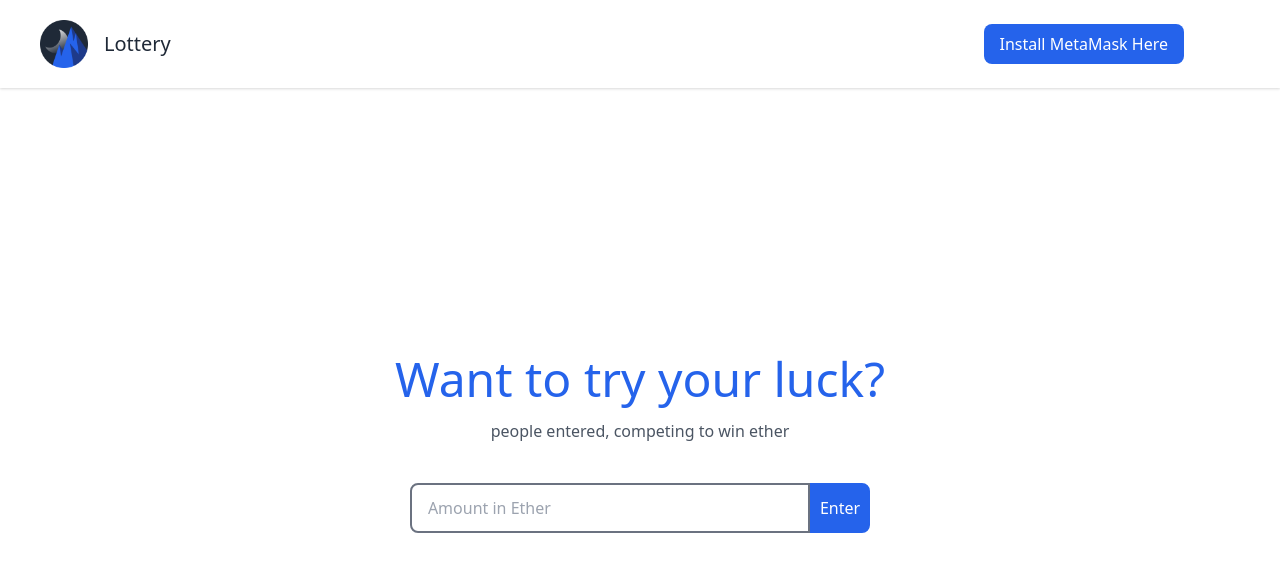
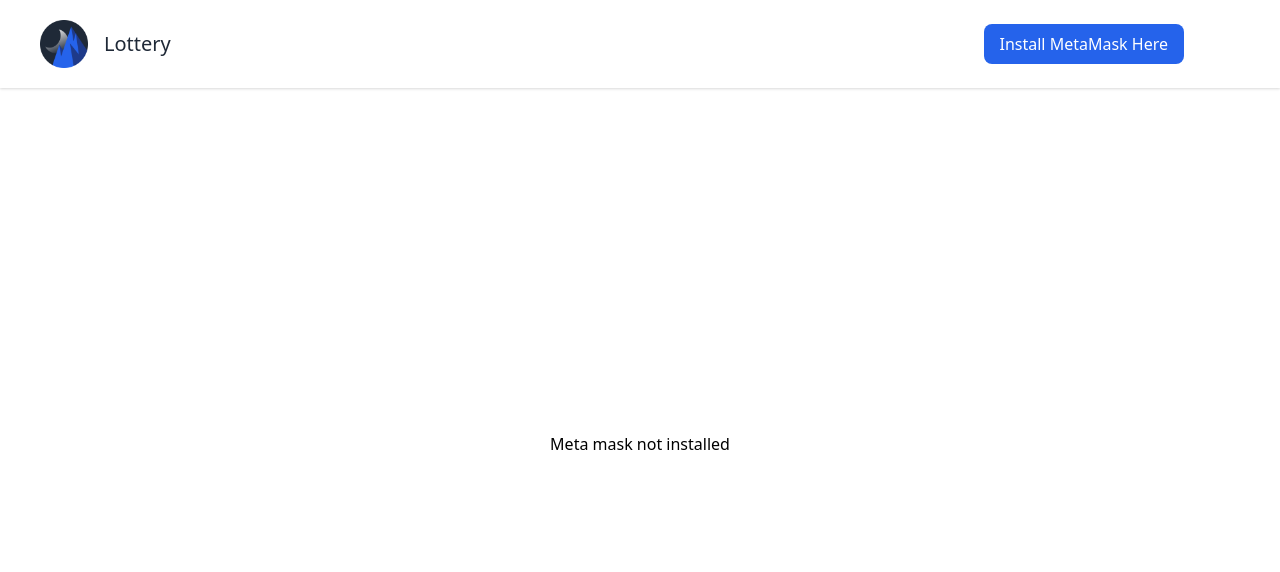
Before and after one commit to HollandPleskac/Decentralized-Lottery, a Next.js app: page / in a window 1280 px wide. Shown: the top 572 px of the page. Built offline with nearby package versions, Linux system fonts and the light colour scheme.

Commit message:
content outlines

```diff
--- a/pages/index.js
+++ b/pages/index.js
@@ -14,10 +14,6 @@ const HomePage = () => {
   const [manager, setManager] = useState(null)
   const [players, setPlayers] = useState(null)
   const [totalEther, setTotalEther] = useState(null)
-
-  const [enteredEther, setEnteredEther] = useState('')
-  const [feedback, setFeedback] = useState('')
-  const [loading, setLoading] = useState(false)
 
   useEffect(async () => {
     console.log(ctx.web3)
@@ -38,6 +34,38 @@ const HomePage = () => {
     }
   }, [ctx.web3])
 
+
+
+  return (
+    <div className='flex flex-col h-screen' >
+      <div className='flex justify-between items-center py-5 px-10 bg-white shadow'>
+        <div className='flex items-center' >
+          <img src="/mountain-logo.png" alt="Logo" width='48' />
+          <h1 className='text-gray-800 text-xl pl-4' >Lottery</h1>
+        </div>
+        <div className='flex' >
+          <MetaMaskBtn />
+          <PickWinnerBtn accounts={ctx.accounts} manager={manager} contract={contract} />
+        </div>
+      </div>
+      <div className='flex-grow flex flex-col justify-center items-center' >
+        {ctx.connection === 'CONNECTED' && <ConnectedContent players={players} totalEther={totalEther} contract={contract} />}
+        {ctx.connection === 'DISCONNECTED' && <DisconnectedContent />}
+        {ctx.connection === 'NOT INSTALLED' && <MetaMaskNotInstalledContent />}
+      </div>
+
+    </div>
+  )
+}
+
+
+const ConnectedContent = ({ players, totalEther, contract }) => {
+  const ctx = useContext(Web3Context)
+
+  const [enteredEther, setEnteredEther] = useState('')
+  const [feedback, setFeedback] = useState('')
+  const [loading, setLoading] = useState(false)
+
   const enterLotteryHandler = async () => {
     const accounts = ctx.accounts
     setLoading(true)
@@ -55,18 +83,7 @@ const HomePage = () => {
   }
 
   return (
-    <div className='flex flex-col h-screen' >
-      <div className='flex justify-between items-center py-5 px-10 bg-white shadow'>
-        <div className='flex items-center' >
-          <img src="/mountain-logo.png" alt="Logo" width='48' />
-          <h1 className='text-gray-800 text-xl pl-4' >Lottery</h1>
-        </div>
-        <div className='flex' >
-          <MetaMaskBtn />
-          <PickWinnerBtn accounts={ctx.accounts} manager={manager} contract={contract} />
-        </div>
-      </div>
-      <div className='flex-grow flex flex-col justify-center items-center' >
+    <>
       <p className='text-gray-600 text-sm mb-2' >&nbsp;</p>
       <h1 className='text-5xl text-blue-600 ' >Want to try your luck?</h1>
       <p className='mt-4 text-gray-600' >{players && players.length} people entered, competing to win {totalEther} ether</p>
@@ -79,11 +96,23 @@ const HomePage = () => {
           ? <p className='text-gray-600 text-sm mt-2' >&nbsp;</p>
           : <p className='text-gray-600 text-sm mt-2' >{feedback}</p>
       }
-      </div>
-
-    </div>
+    </>
   )
 }
+
+const DisconnectedContent = () => {
+  return (
+    <h1>Disconnected!</h1>
+  )
+}
+
+const MetaMaskNotInstalledContent = (params) => {
+  return (
+    <h1>Meta mask not installed</h1>
+  )
+}
+
+
 
 const MetaMaskBtn = () => {
   const ctx = useContext(Web3Context)
@@ -124,6 +153,7 @@ const PickWinnerBtn = ({ accounts, manager, contract }) => {
   )
 }
 
+
 const EtherInput = ({ loading, value, changeHandler }) => {
 
   const disabledClasses = 'bg-gray-50'
@@ -141,7 +171,6 @@ const EtherInput = ({ loading, value, changeHandler }) => {
     />
   )
 }
-
 
 
 const EnterBtn = ({ enterLottery, loading }) => {
```
Also changed, not shown: context/web3Context.js (line endings or trailing spaces). Lines whose indentation alone changed are shown as unchanged.
